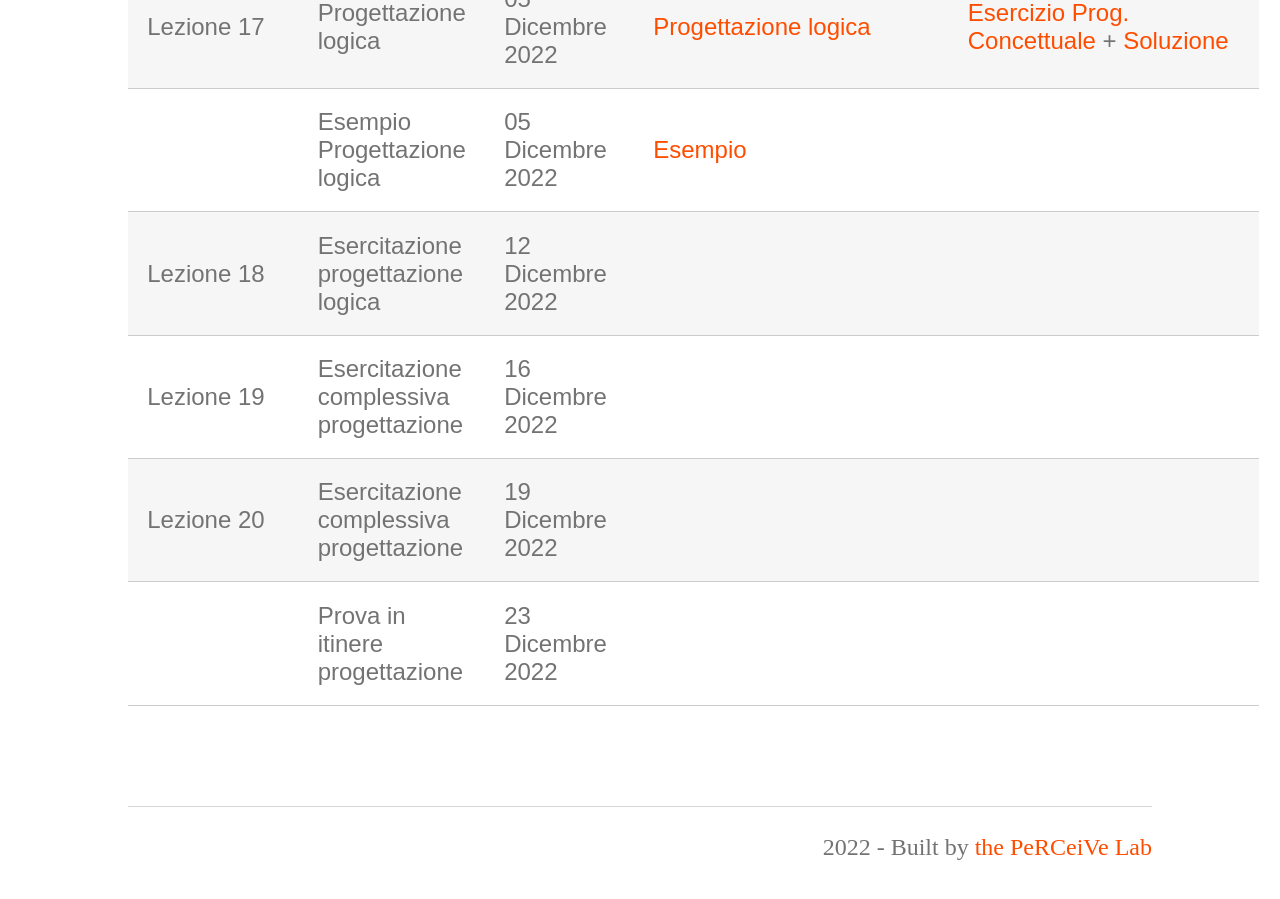
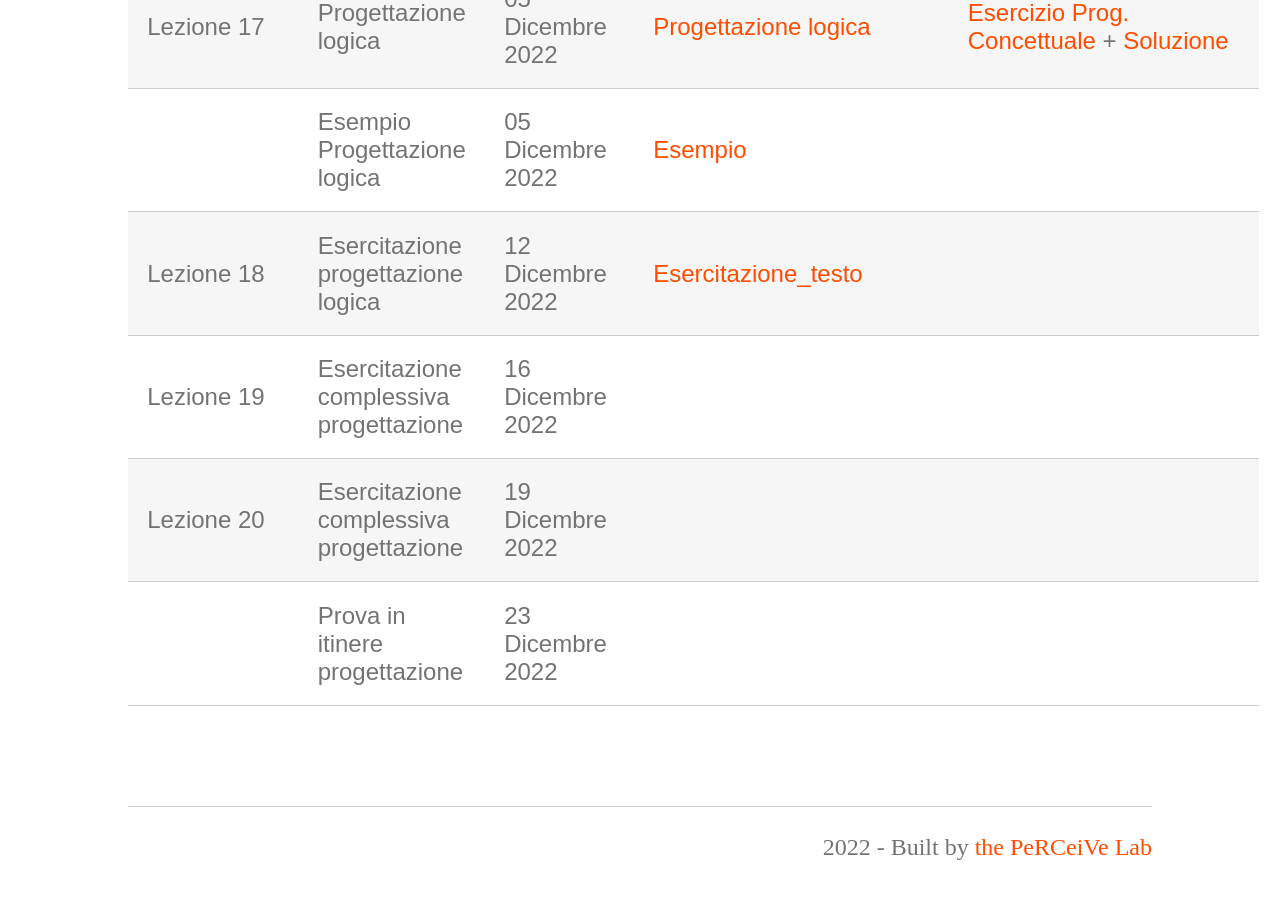
Before and after one commit to perceivelab/database-course, a Jekyll site: the page built from lezioni.md, in a window 1280 px wide and 900 px high, scrolled down 2727 px. Built offline with Jekyll 4.4.1, drawn with Linux system fonts in a browser that asks for light colours; our own code applies the rules of GitHub Pages for plain Markdown files.

Commit message:
Update lezioni.md

```diff
--- a/lezioni.md
+++ b/lezioni.md
@@ -27,7 +27,7 @@ Questa pagina contiene le slide, note e gli esempi di codice delle lezioni del c
 | Lezione 16 | Esercitazione progettazione concettuale  | 02 Dicembre 2022  |        [Esercizi progettazione concettuale](https://drive.google.com/file/d/1LMxfR6CELuzYdcEBwfLq9mGu6x_IvnwL/view?usp=sharing)                                       |       [Soluzioni](https://drive.google.com/file/d/1BwEhxJ5ZVD109Blg-lU0ai-TYSFbM_iF/view?usp=sharing)      |
 | Lezione 17 | Progettazione logica                     | 05 Dicembre 2022  |   [Progettazione logica](https://drive.google.com/file/d/1-QwGoyIi_bL4dAZxlEWRqg8nxjVGxhKe/view?usp=sharing)                      |    [Esercizio Prog. Concettuale](https://drive.google.com/file/d/1CgEBZn7VHSn43iL63lluqt3YtwVE6Ct-/view?usp=sharing) + [Soluzione](https://drive.google.com/file/d/1DC9TAnEM3JSEopdpxG66DG46fcTPvSYc/view?usp=sharing)        |
 |  | Esempio Progettazione logica                       | 05 Dicembre 2022  |   [Esempio](https://drive.google.com/file/d/1R_c0-rhFuDaH3FoxJ--P-VShs14qW4bI/view?usp=sharing)                      |         |
-| Lezione 18 | Esercitazione progettazione logica       | 12 Dicembre 2022  |                         |             |
+| Lezione 18 | Esercitazione progettazione logica       | 12 Dicembre 2022  |   [Esercitazione_testo](https://drive.google.com/file/d/1Q-iEpwahw2Bat5aa0ErJWUzSdq_aOmqO/view?usp=sharing)                      |             |
 | Lezione 19 | Esercitazione complessiva progettazione  | 16 Dicembre 2022  |                         |             |
 | Lezione 20 | Esercitazione complessiva progettazione  | 19 Dicembre 2022  |                         |             |
 |            | Prova in itinere progettazione           | 23 Dicembre 2022  |                         |             |
```
